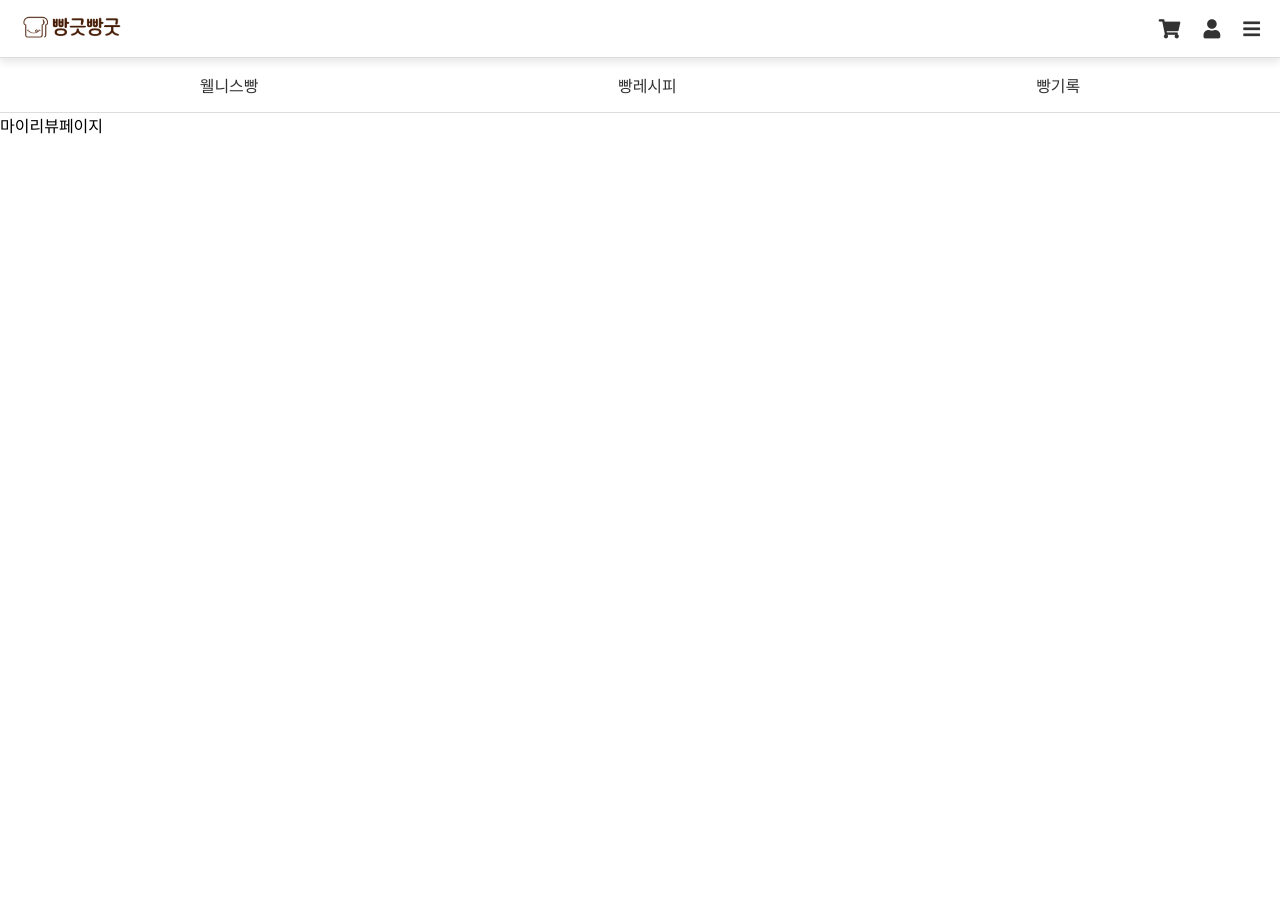
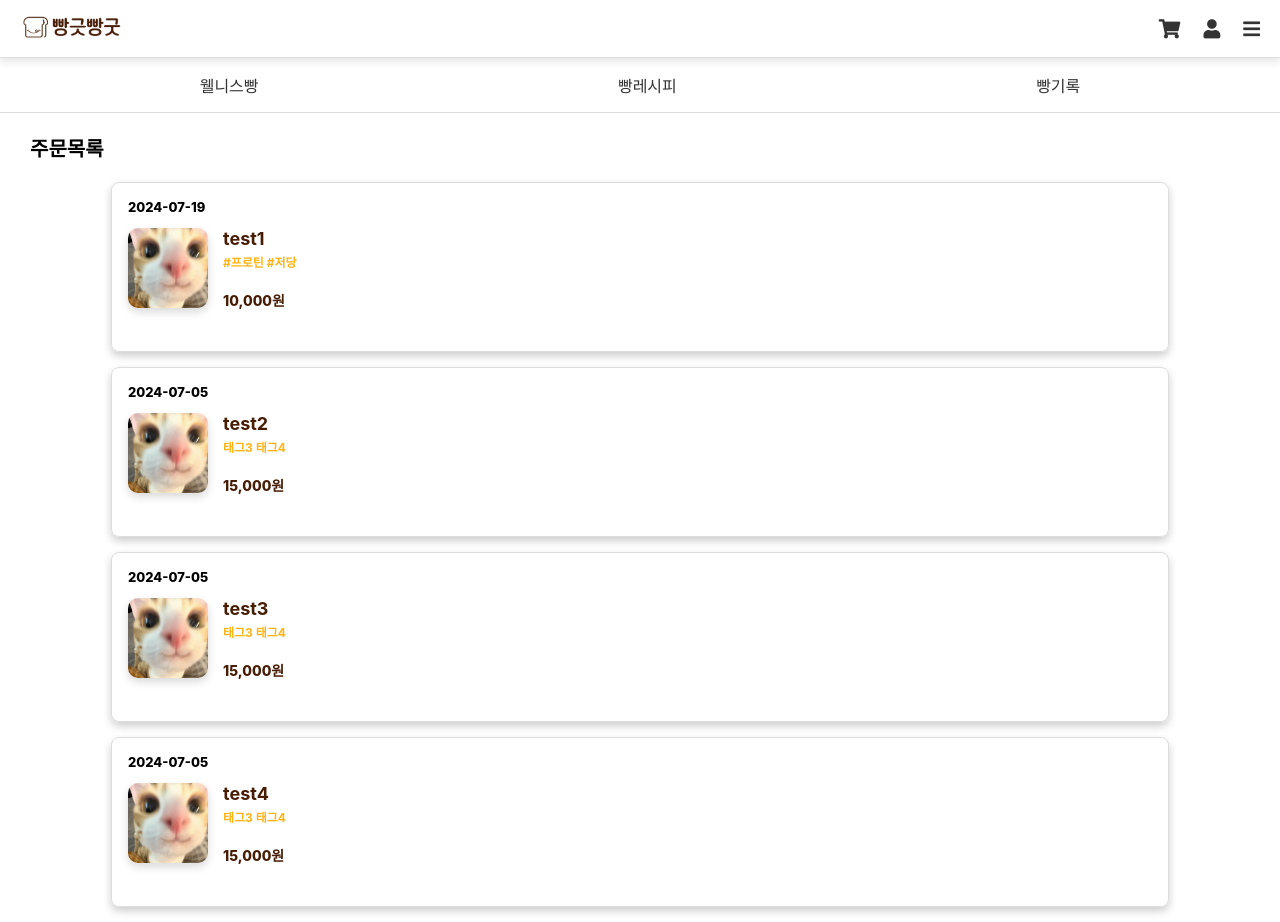
Before and after one commit to Likelion-at-SMWU-12th/DreamPatissier-Client, a React (Create React App) app in the folder dream/: page /users/reviews in a window 1280 px wide. Before the commit the page ends 800 px from the top, so only its background shows below. Built offline with nearby package versions, Linux system fonts and the light colour scheme.

Commit message:
[Add] 리뷰 작성 관련

```diff
--- a/dream/package.json
+++ b/dream/package.json
@@ -6,6 +6,7 @@
     "@testing-library/jest-dom": "^5.14.1",
     "@testing-library/react": "^13.0.0",
     "@testing-library/user-event": "^13.2.1",
+    "axios": "^1.7.2",
     "react": "^18.3.1",
     "react-dom": "^18.3.1",
     "react-router-dom": "^6.25.1",
--- a/dream/src/App.js
+++ b/dream/src/App.js
@@ -6,9 +6,12 @@ import Diary from "./pages/Diary";
 import Users from "./pages/Users";
 import OrderList from "./pages/userpage/OrderList";
 import Review from "./pages/userpage/Review";
+import WriteReview from "./pages/review/WriteReview";
 import SavedRecipes from "./pages/userpage/SavedRecipes";
 import TestBread from "./pages/userpage/TestBread";
 import OfUse from "./pages/userpage/OfUse";
+
+import profile from "./assets/logo.png";
 
 function App() {
   return (
--- a/dream/src/pages/Users.js
+++ b/dream/src/pages/Users.js
@@ -27,7 +27,7 @@ const Users = () => {
         <Link to="/users/orders" className="option-link">
           주문목록 &gt;
         </Link>
-        <Link to="/users/reviewㅌs" className="option-link">
+        <Link to="/users/reviews" className="option-link">
           My 리뷰 &gt;
         </Link>
         <Link to="/users/saved-recipes" className="option-link">
--- /dev/null
+++ b/dream/src/pages/review/WriteReview.js
@@ -0,0 +1,7 @@
+import React from "react";
+
+const WriteReview = () => {
+  return <div>review</div>;
+};
+
+export default WriteReview;
--- a/dream/src/pages/userpage/OrderList.js
+++ b/dream/src/pages/userpage/OrderList.js
@@ -1,8 +1,10 @@
 import React, { useState } from "react";
+import { useNavigate } from "react-router-dom";
 import "../../styles/Order.css";
 import profile from "./bread.png";
 
 const OrderList = () => {
+  const navigate = useNavigate();
   const [products, setProducts] = useState([
     {
       id: 1,
@@ -44,6 +46,7 @@ const OrderList = () => {
 
   const handleReviewClick = (id) => {
     console.log(`Review for product ${id}`);
+    navigate(`/users/reviews/${id}`);
   };
 
   const handleAddToCartClick = (id) => {
--- a/dream/src/pages/userpage/Review.js
+++ b/dream/src/pages/userpage/Review.js
@@ -2,10 +2,76 @@
 // 마이리뷰
 //
 
-import React from "react";
+import React, { useState } from "react";
+import "../../styles/Order.css";
+import profile from "./bread.png";
 
 const Review = () => {
-  return <div>마이리뷰페이지</div>;
+  const [products, setProducts] = useState([
+    {
+      id: 1,
+      date: "2024-07-19",
+      image: profile,
+      name: "test1",
+      tags: ["#프로틴", "#저당"],
+      price: 10000,
+      reviewed: false,
+    },
+    {
+      id: 2,
+      date: "2024-07-05",
+      image: profile,
+      name: "test2",
+      tags: ["태그3", "태그4"],
+      price: 15000,
+      reviewed: true,
+    },
+    {
+      id: 3,
+      date: "2024-07-05",
+      image: profile,
+      name: "test3",
+      tags: ["태그3", "태그4"],
+      price: 15000,
+      reviewed: false,
+    },
+    {
+      id: 4,
+      date: "2024-07-05",
+      image: profile,
+      name: "test4",
+      tags: ["태그3", "태그4"],
+      price: 15000,
+      reviewed: true,
+    },
+  ]);
+
+  return (
+    <div className="order-list">
+      <div className="orderlist-title">주문목록</div>
+      {products.map((product) => (
+        <React.Fragment key={product.id}>
+          <div className="product-card">
+            <div className="product-date">{product.date}</div>
+            <div className="product-show">
+              <img
+                src={product.image}
+                alt={product.name}
+                className="product-image"
+              />
+              <div className="product-info">
+                <h3 className="product-name">{product.name}</h3>
+                <div className="product-tags">{product.tags.join("\t")}</div>
+                <div className="product-price">
+                  {product.price.toLocaleString()}원
+                </div>
+              </div>
+            </div>
+          </div>
+        </React.Fragment>
+      ))}
+    </div>
+  );
 };
 
 export default Review;
--- a/dream/src/styles/Order.css
+++ b/dream/src/styles/Order.css
@@ -86,10 +86,9 @@
   text-align: center;
 }
 
-/* write-review 버튼 스타일 */
 .write-review {
   background-color: white;
-  border: 2px solid #773d1e;
+  border: 1.5px solid #773d1e;
 }
 
 .write-review:hover {
@@ -97,7 +96,6 @@
   background-color: #773d1e;
 }
 
-/* add 버튼 스타일 */
 .add {
   border: none;
   background-color: #ffc851;
```
Also changed, not shown: 2 other files (tests, documents, lock files or other folders).
